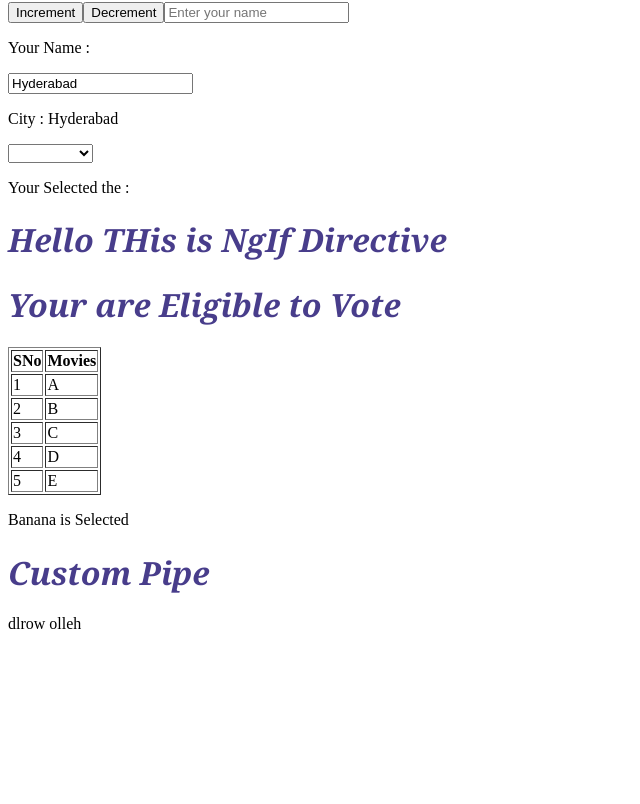
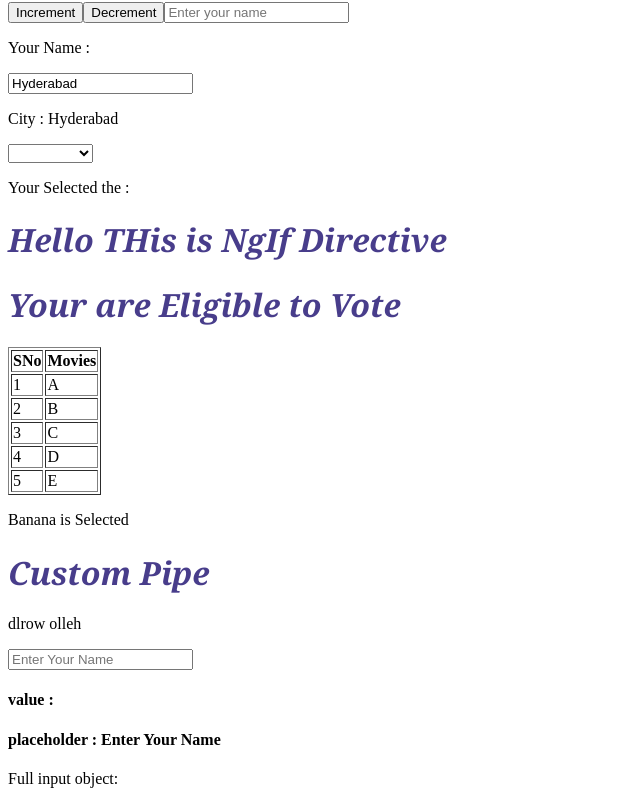
Before and after one commit to Srinivas-Lingampelli/Angular, an Angular app: page / in a window 1280 px wide. Shown: the part 867-1671 px from the top of the page, without its empty margins (0-640 px from the left). Before the commit the page ends 1516 px from the top, so only its background shows below. Built offline with nearby package versions, Linux system fonts and the light colour scheme.

Commit message:
Template Reference added

```diff
--- a/src/app/app.html
+++ b/src/app/app.html
@@ -105,9 +105,23 @@
   <p *ngSwitchDefault>No valid fruit selected</p> <!-- optional fallback -->
 </div>
 
-
+<!-- -----------------------Custom Pipe----------------- -->
 <h1>Custom Pipe </h1>
 <p>{{myPipe | test : "param1" :"param2":"param3" }}</p>
+
+<!-- -----------------------Template Reference----------------- -->
+
+<input #name type="text" (input)="buttonClicked(name.value)" placeholder="Enter Your Name"  />
+
+<h4>value : {{name.value}}</h4>
+
+<h4>placeholder : {{name.placeholder}}</h4>
+
+<p>Full input object: {{ templateData }}</p>
+
+
+
+
 
 
 </main>
--- a/src/app/app.ts
+++ b/src/app/app.ts
@@ -92,5 +92,17 @@ choice:string="Banana";
 myPipe:string="hello world";
 
 
+// template reference-----------
+
+templateData="";
+
+buttonClicked(msg:string)
+{
+  this.templateData=msg;
+  console.log(this.templateData)
+}
+
+
+
 
 }
```
